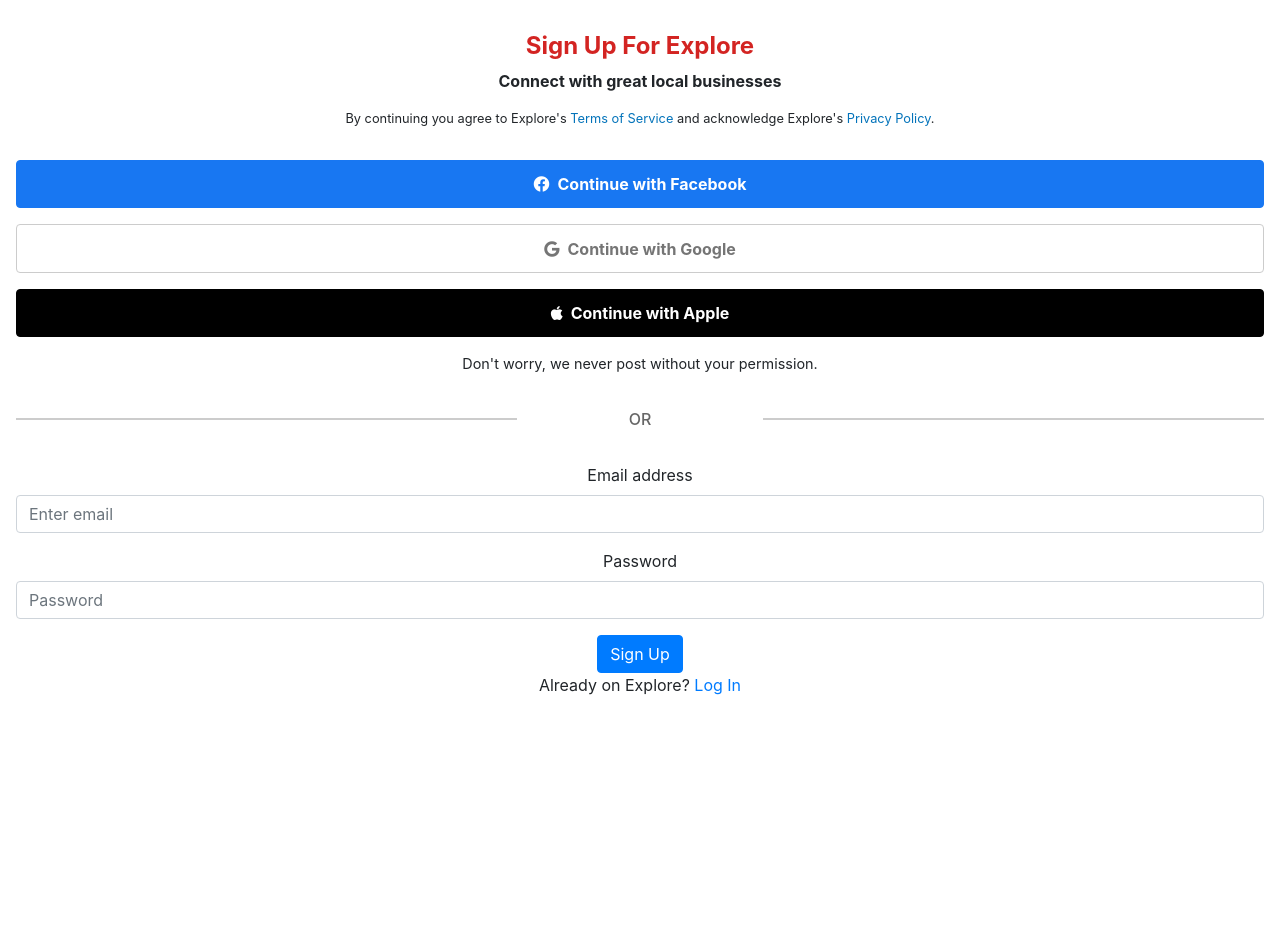
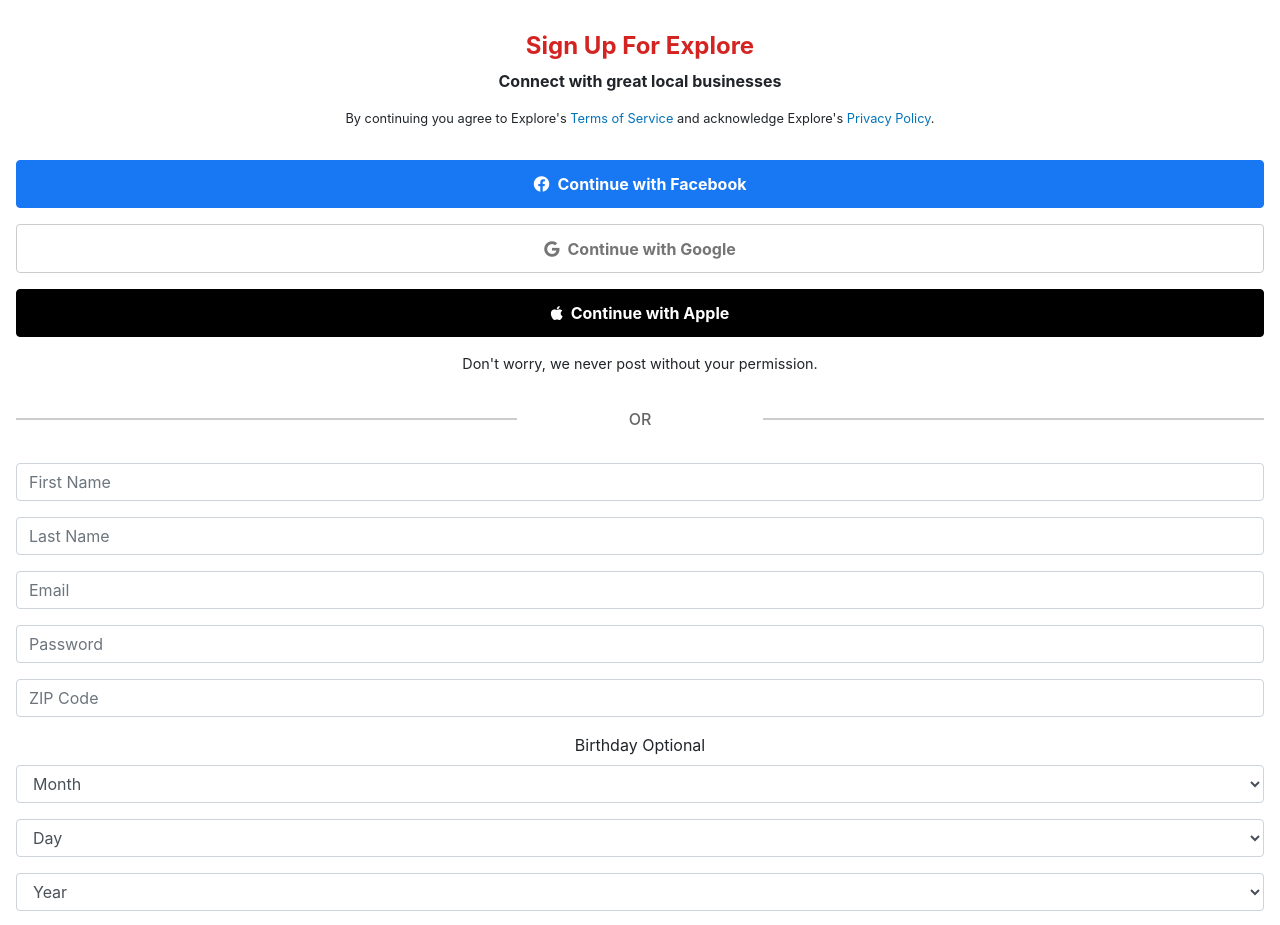
Before and after one commit to Guillermo-Martin/yelp-clone, a React (Create React App) app: page /login in a window 1280 px wide. Shown: the top 925 px of the page. Before the commit the page ends 800 px from the top, so only its background shows below. Built offline with nearby package versions, Linux system fonts and the light colour scheme.

Commit message:
Add input boxes to SignUpPage form

```diff
--- a/src/components/SignUpPage/index.js
+++ b/src/components/SignUpPage/index.js
@@ -24,20 +24,62 @@ function SignUpPage() {
       {/* Horizontal Rules */}
       <div className="SignUpPage-hr">
         <hr className="SignUpPage-hr1" /><span>OR</span><hr className="SignUpPage-hr2" />
-
       </div>
 
 
       {/* Form */}
       <Form>
+        <Form.Group controlId="formGroupFirstName">
+          <Form.Control type="text" placeholder="First Name" />
+        </Form.Group>
+
+        <Form.Group controlId="formGroupLastName">
+          <Form.Control type="text" placeholder="Last Name" />
+        </Form.Group>
+
         <Form.Group controlId="formGroupEmail">
-          <Form.Label>Email address</Form.Label>
-          <Form.Control type="email" placeholder="Enter email" />
+          <Form.Control type="email" placeholder="Email" />
         </Form.Group>
+
         <Form.Group controlId="formGroupPassword">
-          <Form.Label>Password</Form.Label>
           <Form.Control type="password" placeholder="Password" />
         </Form.Group>
+
+        <Form.Group controlId="formGroupZIPCode">
+          <Form.Control type="text" placeholder="ZIP Code" />
+        </Form.Group>
+
+        <Form.Group controlId="formGroupMonthSelect">
+          <Form.Label>Birthday Optional</Form.Label>
+          <Form.Control as="select">
+            <option>Month</option>
+            <option>2</option>
+            <option>3</option>
+            <option>4</option>
+            <option>5</option>
+          </Form.Control>
+        </Form.Group>
+
+        <Form.Group controlId="formGroupDaySelect">
+          <Form.Control as="select">
+            <option>Day</option>
+            <option>2</option>
+            <option>3</option>
+            <option>4</option>
+            <option>5</option>
+          </Form.Control>
+        </Form.Group>
+
+        <Form.Group controlId="formGroupYearSelect">
+          <Form.Control as="select">
+            <option>Year</option>
+            <option>2</option>
+            <option>3</option>
+            <option>4</option>
+            <option>5</option>
+          </Form.Control>
+        </Form.Group>
+
         <Button>Sign Up</Button>
       </Form>
 
```
